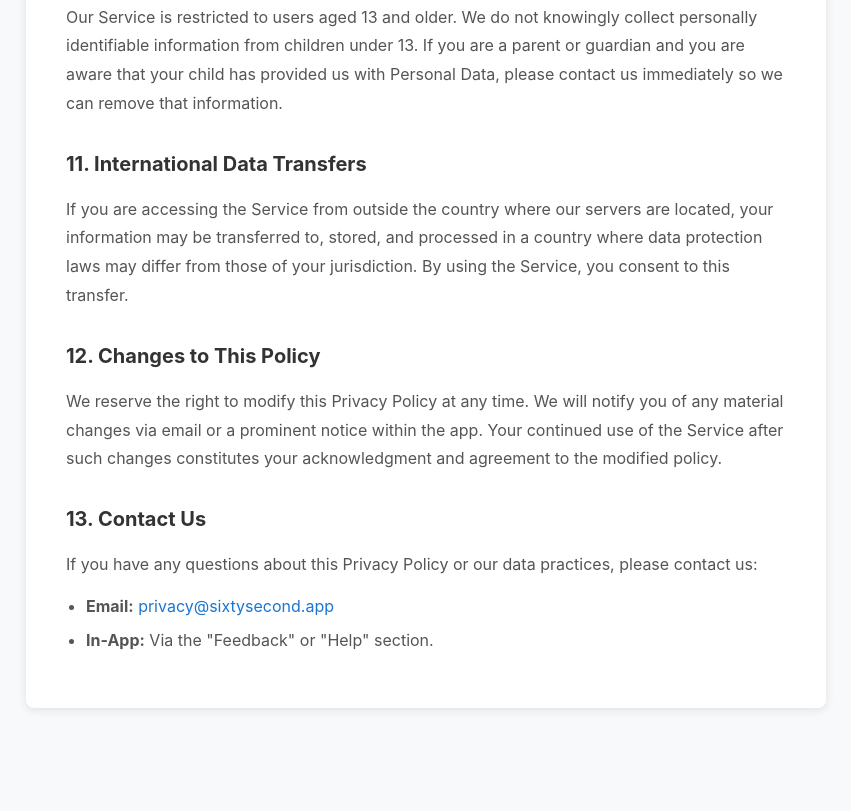
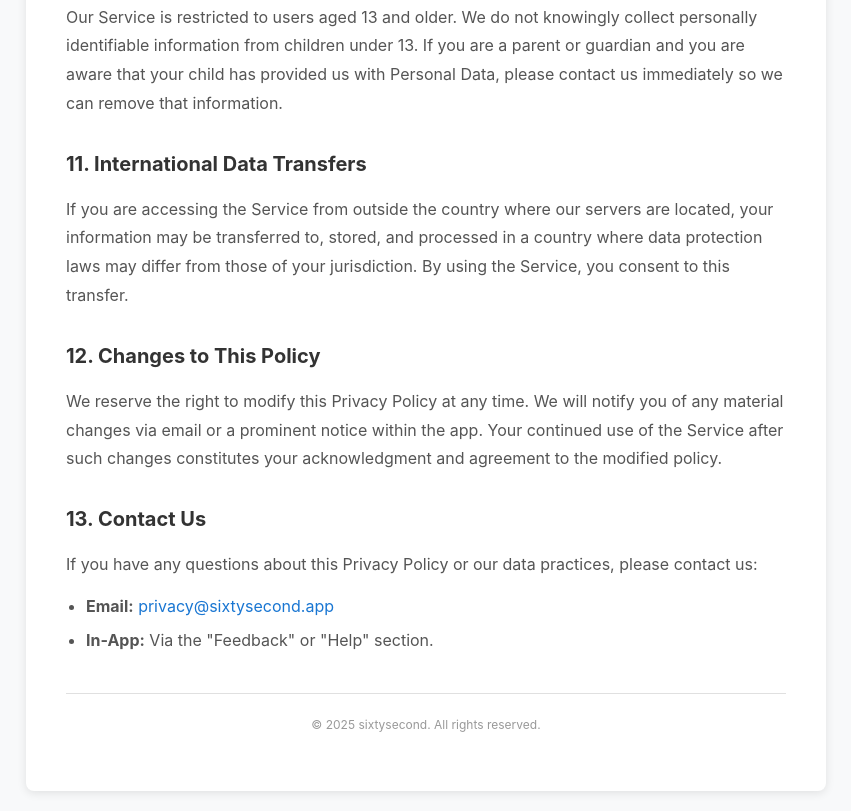
Before and after one commit to Levis3000/rork-emotenote-legal, a website: page privacy-policy.html in a window 1280 px wide. Shown: the part 3912-4723 px from the top of the page, without its empty margins (214-1065 px from the left). Before the commit the page ends 4640 px from the top, so only its background shows below. Drawn offline with Linux system fonts and the light colour scheme.

Commit message:
Add copyright line to legal pages

```diff
--- a/privacy-policy.html
+++ b/privacy-policy.html
@@ -234,6 +234,12 @@
             <li><strong>Email:</strong> <a href="mailto:privacy@sixtysecond.app">privacy@sixtysecond.app</a></li>
             <li><strong>In-App:</strong> Via the "Feedback" or "Help" section.</li>
         </ul>
+
+        <div style="margin-top: 40px; padding-top: 20px; border-top: 1px solid #e0e0e0; text-align: center;">
+            <p style="font-size: 12px; color: #999;">
+                © 2025 sixtysecond. All rights reserved.
+            </p>
+        </div>
     </div>
 </body>
 </html>
```
Also changed, not shown: terms-of-service.html (+6 -0 lines).
